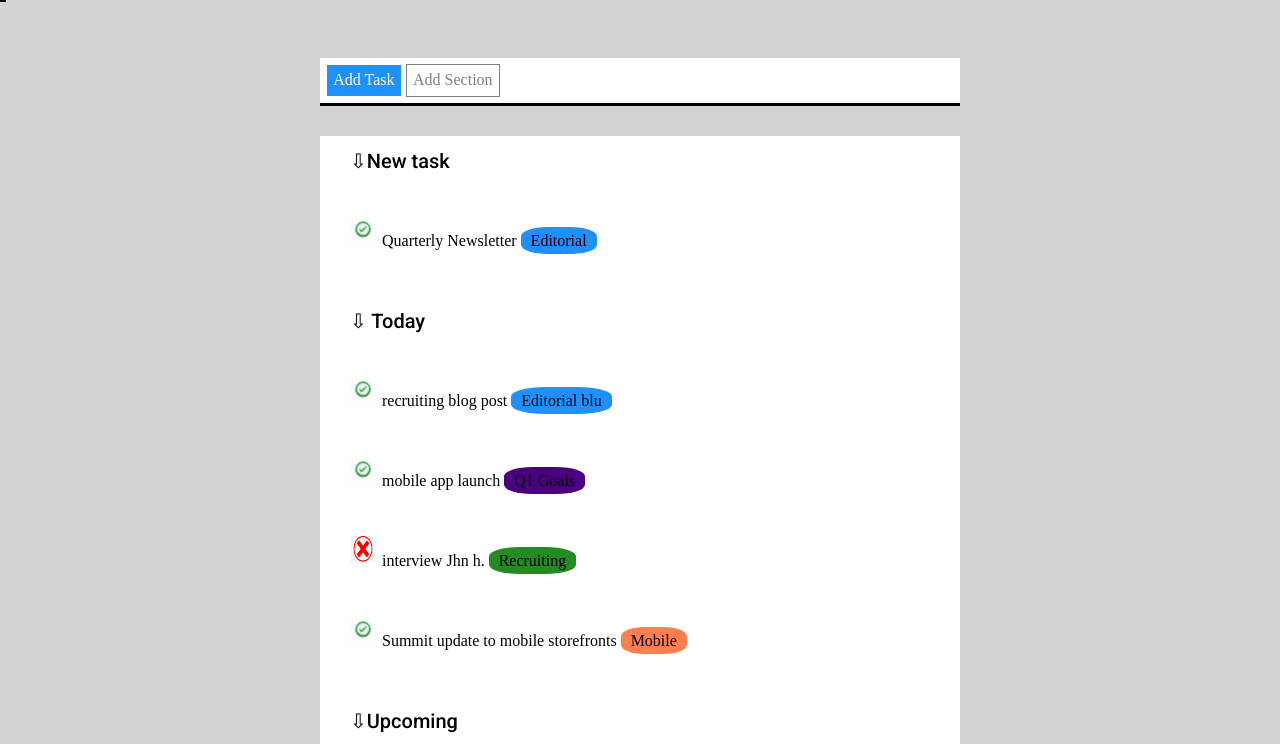
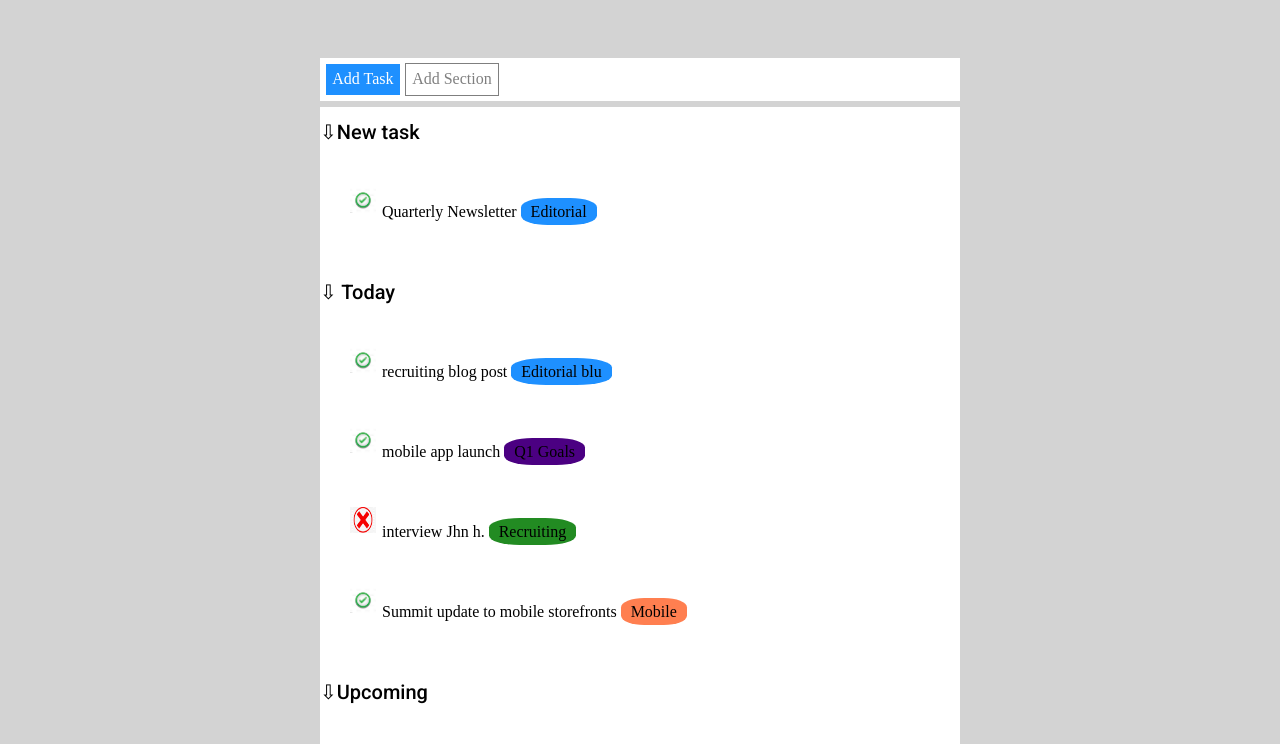
Before and after one commit to scollo26/html-css-toboolist, a plain HTML site: page index.html in a window 1280 px wide. Shown: the part 76-820 px from the top of the page. Drawn offline with Linux system fonts and the light colour scheme.

Commit message:
mod spazio

```diff
--- a/css/style.css
+++ b/css/style.css
@@ -28,9 +28,9 @@ header h1{
 }
 
 .marg{
-    margin-bottom: 1%;
-    padding: 6px;
-    border-bottom-style: solid;
+
+    padding: 5px;
+    /* border-bottom-style: solid; */
     background-color: white;
 
 }
@@ -68,6 +68,8 @@ ul{
 li.robot:before {
   content: '\21E9';
 
+
+
 }
 
  .check {
@@ -99,6 +101,7 @@ li {
 .robot{
     font-family: 'Roboto', sans-serif;
     font-size: 20px;
+    margin: 0%;
 }
 
 
```
Also changed, not shown: index.html (+2 -4 lines).
